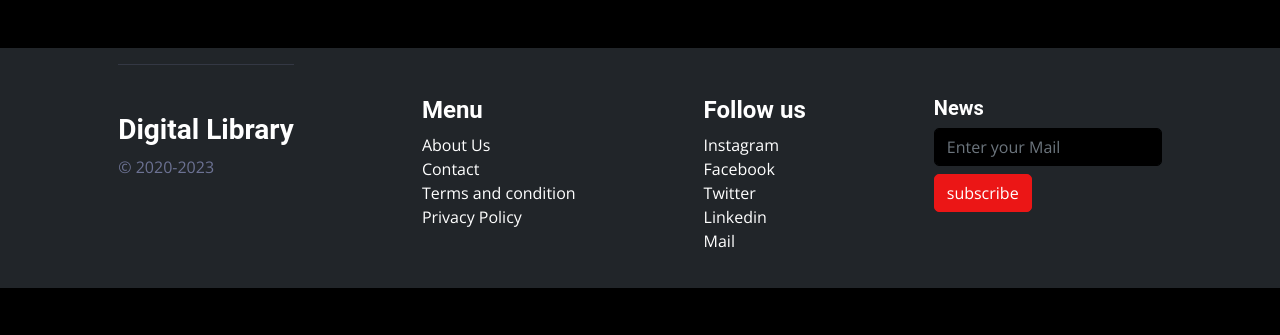
After one commit to Husaieodk/book_store, a PHP site: page /main/footer.php in a window 1280 px wide. The commit adds this page. Shown: the top 335 px of the page. Run offline with PHP 8.4, Linux system fonts and the light colour scheme; some libraries are stand-ins or nearby versions.

Commit message:
header_footer_updated

```diff
--- /dev/null
+++ b/main/footer.php
@@ -0,0 +1,85 @@
+<!DOCTYPE html>
+<html lang="en">
+<head>
+<meta charset="utf-8" />
+        <meta name="viewport" content="width=device-width, initial-scale=1, shrink-to-fit=no" />
+        <meta name="description" content="" />
+        <meta name="author" content="" />
+        <title>Shop Homepage - Start Bootstrap Template</title>
+        <!-- Favicon-->
+        <link rel="icon" type="image/x-icon" href="assets/favicon.ico" />
+        <!-- Bootstrap icons-->
+        <link href="https://cdn.jsdelivr.net/npm/bootstrap-icons@1.5.0/font/bootstrap-icons.css" rel="stylesheet" />
+        <!-- Core theme CSS (includes Bootstrap)-->
+        <link href="css/styles.css" rel="stylesheet" />
+        <link href="https://cdn.jsdelivr.net/npm/bootstrap@5.3.2/dist/css/bootstrap.min.css" rel="stylesheet" integrity="sha384-T3c6CoIi6uLrA9TneNEoa7RxnatzjcDSCmG1MXxSR1GAsXEV/Dwwykc2MPK8M2HN" crossorigin="anonymous">
+
+  <!-- Favicons -->
+  <link href="assets/img/favicon.png" rel="icon">
+  <link href="assets/img/apple-touch-icon.png" rel="apple-touch-icon">
+
+  <!-- Google Fonts -->
+  <link href="https://fonts.gstatic.com" rel="preconnect">
+  <link href="https://fonts.googleapis.com/css?family=Open+Sans:300,300i,400,400i,600,600i,700,700i|Nunito:300,300i,400,400i,600,600i,700,700i|Poppins:300,300i,400,400i,500,500i,600,600i,700,700i" rel="stylesheet">
+
+  <!-- Vendor CSS Files -->
+  <link href="assets/vendor/bootstrap/css/bootstrap.min.css" rel="stylesheet">
+  <link href="assets/vendor/bootstrap-icons/bootstrap-icons.css" rel="stylesheet">
+  <link href="assets/vendor/boxicons/css/boxicons.min.css" rel="stylesheet">
+  <link href="assets/vendor/quill/quill.snow.css" rel="stylesheet">
+  <link href="assets/vendor/quill/quill.bubble.css" rel="stylesheet">
+  <link href="assets/vendor/remixicon/remixicon.css" rel="stylesheet">
+  <link href="assets/vendor/simple-datatables/style.css" rel="stylesheet">
+</head>
+<body>
+<footer class="py-5 bg-dark">
+            <div style="background-color:#212529; height :15rem;">
+
+                <div class="d-flex justify-content-center  container" style="gap: 8rem;  ">
+                    <div >
+                        <hr>
+                      <ul class="list-group list-group-flush ul-style mt-5" style="list-style-type: none;">
+                      <h3 class="footer-text">Digital Library</h3>
+                       &copy; 2020-<?php echo date("Y"); ?>
+
+                      </ul>
+                     </div>
+                      <div>
+                      <ul class="list-group list-group-flush mt-5" style="list-style-type: none;">
+                      <h4 class="footer-text">Menu</h4>
+                      <li class="footer-text ">About Us</li>
+                      <li class="footer-text">Contact</li>
+                      <li class="footer-text ">Terms and condition</li>
+                      <li class="footer-text">Privacy Policy</li>
+                      </ul>
+                        </ul>
+                      </div>
+                      <div>
+
+                      <ul class="list-group list-group-flush mt-5" style="list-style-type: none;">
+                      <h4 class="footer-text">Follow us</h4>
+                      <li class="footer-text ">Instagram</li>
+                      <li class="footer-text ">Facebook</li>
+                      <li class="footer-text ">Twitter</li>
+                      <li class="footer-text ">Linkedin</li>
+                      <li class="footer-text ">Mail</li>
+                      </ul>
+                          </ul>
+                      </div>
+                      <div>
+                         <div class="mt-5">
+                          <h5 class="footer-text">News</h5>
+                          <input type="text" id="enableTextInput1" class="form-control" name="news" autocomplete="off" placeholder="Enter your Mail">
+
+                                  <button type="submit" class="btn btn-primary mt-2"  name="submit">subscribe</button>
+
+                         </div>
+                      </div>
+                </div>
+                </div></footer>
+        <!-- Bootstrap core JS-->
+        <script src="https://cdn.jsdelivr.net/npm/bootstrap@5.2.3/dist/js/bootstrap.bundle.min.js"></script>
+        <!-- Core theme JS-->
+        <script src="js/scripts.js"></script>
+</body>
+</html>
```
Also changed, not shown: index.php (+6 -4 lines), main/header.php (added, +66 -0 lines), js/scripts.php (renamed from js/scripts.js).
